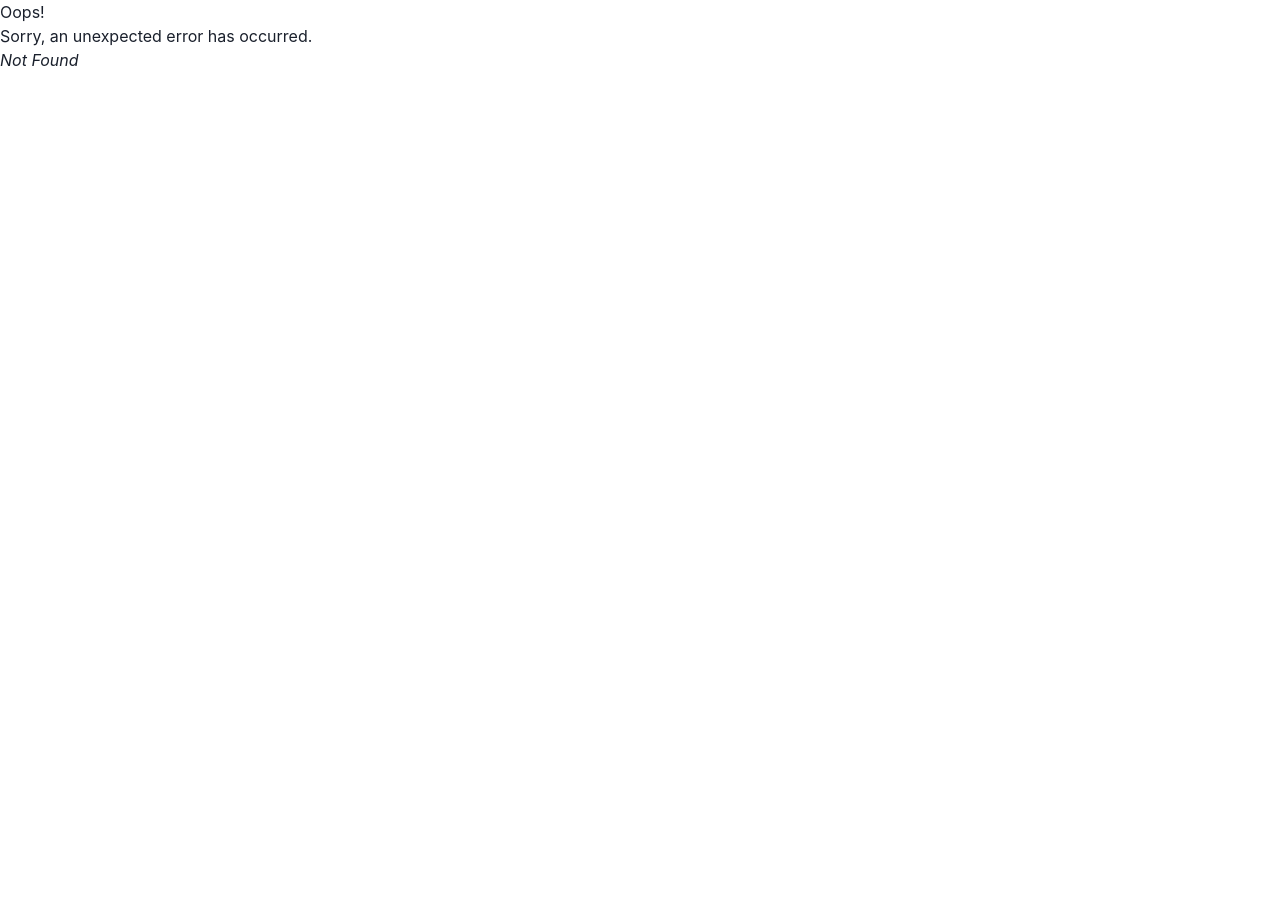
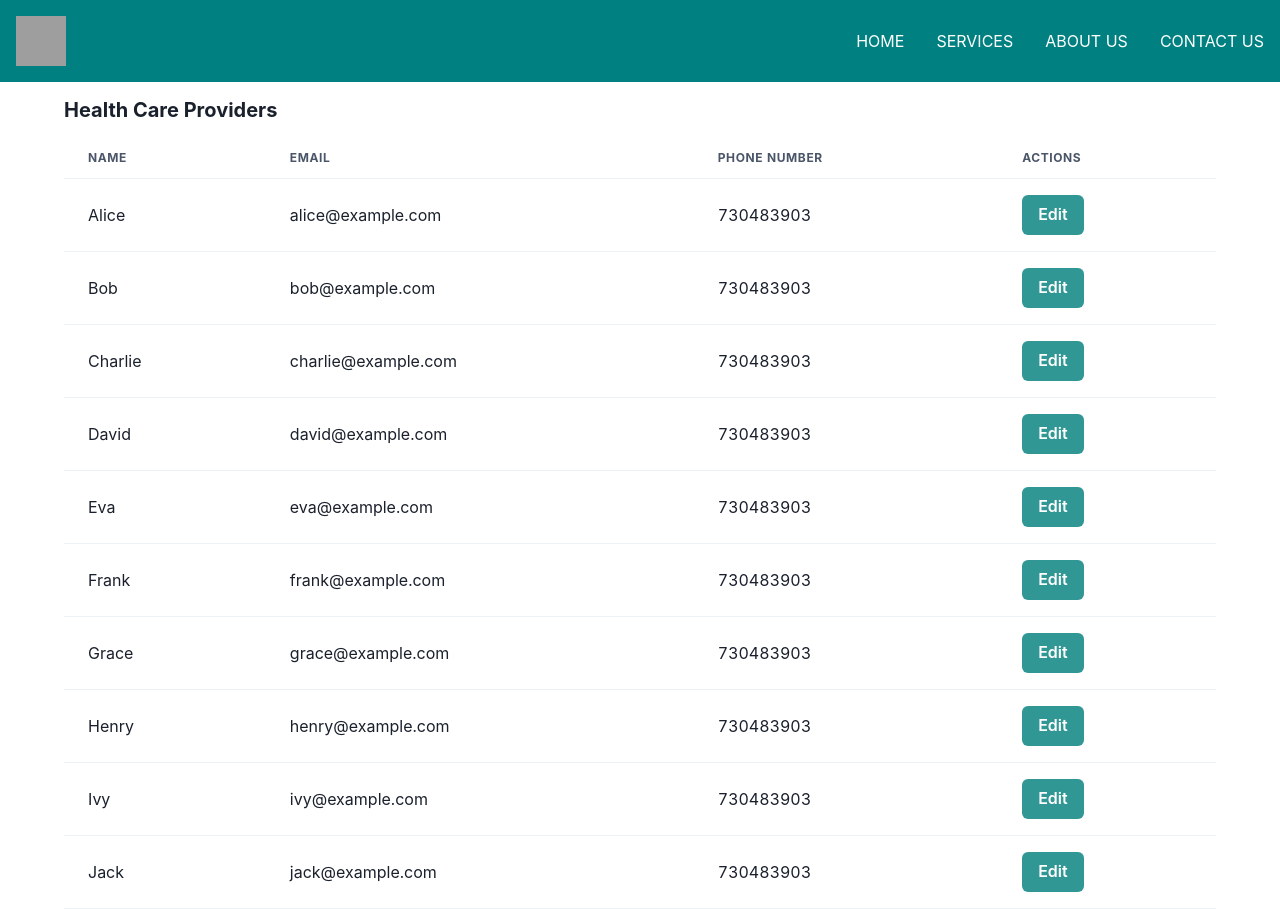
Before and after one commit to Trivedhkumar/smart-health, a React (Create React App) app: page /healthcareprovidermanagement in a window 1280 px wide. Before the commit this address had no page. Before the commit the page ends 800 px from the top, so only its background shows below. Built offline with nearby package versions, Linux system fonts and the light colour scheme; grey boxes are pictures that could not be loaded.

Commit message:
feat:healthcareprovidermanagement

```diff
--- a/src/App.tsx
+++ b/src/App.tsx
@@ -18,6 +18,7 @@ import {
 import PersonalHealthRecordsDetailsScreen from "./screens/personalHealthRecordDetails";
 import SymptomChecker from "./screens/symptomChecker";
 import UserManagementScreen from "./screens/userManagement";
+import HealthCareProviderManagement from "./screens/healthCareProviderManagement";
 const ROUTES_ARRAY = [
   {
     path: "/login",
@@ -88,6 +89,11 @@ const ROUTES_ARRAY = [
     element: <UserManagementScreen />,
     errorElement: <ErrorPage />,
   },
+  {
+    path: "/healthcareprovidermanagement",
+    element: <HealthCareProviderManagement />,
+    errorElement: <ErrorPage />,
+  },
 ];
 const router = createBrowserRouter(ROUTES_ARRAY);
 
--- /dev/null
+++ b/src/screens/healthCareProviderManagement/constants.ts
@@ -0,0 +1,84 @@
+import { v4 as uuidv4 } from "uuid";
+import { ROLES } from "../../constants";
+export const HEALTHCARE_PROVIDERS = [
+  {
+    id: uuidv4(),
+    name: "Alice",
+    deleted: false,
+    mobile: "730483903",
+    email: "alice@example.com",
+    role: ROLES.HEALTHCARE_PROVIDERS,
+  },
+  {
+    id: uuidv4(),
+    name: "Bob",
+    deleted: false,
+    mobile: "730483903",
+    email: "bob@example.com",
+    role: ROLES.HEALTHCARE_PROVIDERS,
+  },
+  {
+    id: uuidv4(),
+    name: "Charlie",
+    deleted: false,
+    mobile: "730483903",
+    email: "charlie@example.com",
+    role: ROLES.HEALTHCARE_PROVIDERS,
+  },
+  {
+    id: uuidv4(),
+    name: "David",
+    deleted: false,
+    mobile: "730483903",
+    email: "david@example.com",
+    role: ROLES.HEALTHCARE_PROVIDERS,
+  },
+  {
+    id: uuidv4(),
+    name: "Eva",
+    deleted: false,
+    mobile: "730483903",
+    email: "eva@example.com",
+    role: ROLES.HEALTHCARE_PROVIDERS,
+  },
+  {
+    id: uuidv4(),
+    name: "Frank",
+    deleted: false,
+    mobile: "730483903",
+    email: "frank@example.com",
+    role: ROLES.HEALTHCARE_PROVIDERS,
+  },
+  {
+    id: uuidv4(),
+    name: "Grace",
+    deleted: false,
+    mobile: "730483903",
+    email: "grace@example.com",
+    role: ROLES.HEALTHCARE_PROVIDERS,
+  },
+  {
+    id: uuidv4(),
+    name: "Henry",
+    deleted: false,
+    mobile: "730483903",
+    email: "henry@example.com",
+    role: ROLES.HEALTHCARE_PROVIDERS,
+  },
+  {
+    id: uuidv4(),
+    name: "Ivy",
+    deleted: false,
+    mobile: "730483903",
+    email: "ivy@example.com",
+    role: ROLES.HEALTHCARE_PROVIDERS,
+  },
+  {
+    id: uuidv4(),
+    name: "Jack",
+    deleted: false,
+    mobile: "730483903",
+    email: "jack@example.com",
+    role: ROLES.HEALTHCARE_PROVIDERS,
+  },
+];
--- /dev/null
+++ b/src/screens/healthCareProviderManagement/index.tsx
@@ -0,0 +1,188 @@
+import {
+  Box,
+  Button,
+  FormControl,
+  FormErrorMessage,
+  FormLabel,
+  Heading,
+  HStack,
+  Input,
+  Modal,
+  ModalBody,
+  ModalCloseButton,
+  ModalContent,
+  ModalFooter,
+  ModalHeader,
+  ModalOverlay,
+  Select,
+  Stack,
+  Table,
+  TableContainer,
+  Tbody,
+  Td,
+  Textarea,
+  Th,
+  Thead,
+  Tr,
+  useDisclosure,
+  useToast,
+} from "@chakra-ui/react";
+import { zodResolver } from "@hookform/resolvers/zod";
+import { startCase } from "lodash";
+import React, { useState } from "react";
+import { Controller, useForm } from "react-hook-form";
+import { z } from "zod";
+import { NavBar } from "../../components";
+import { getMenuItemsByRole } from "../../utils/functions";
+import { DOCTORS } from "../home/constants";
+import { HEALTHCARE_PROVIDERS } from "./constants";
+const validationSchema = z.object({
+  name: z.string().min(1, { message: "Please enter the name" }),
+  email: z.string().email().min(1, { message: "Please enter the email" }),
+  mobile: z.string().min(1, { message: "Please enter the mobile" }),
+});
+type ValidationSchema = z.infer<typeof validationSchema>;
+const defaultFormValues = {
+  name: "",
+  email: "",
+  mobile: "",
+};
+const HealthCareProviderManagement = () => {
+  const [healthCareProviders, setHealthCareProviders] =
+    useState(HEALTHCARE_PROVIDERS);
+  const toast = useToast();
+  const { isOpen, onOpen, onClose } = useDisclosure();
+
+  const userMenu = getMenuItemsByRole(localStorage.getItem("user"));
+  const handleEdit = (id: number | string) => {
+    setHealthCareProviders(
+      healthCareProviders.map((user) =>
+        user.id === id ? { ...user, deactivated: true, activated: false } : user
+      )
+    );
+    onOpen();
+  };
+  const handleClose = () => {
+    reset();
+    onClose();
+  };
+  const {
+    control,
+    handleSubmit,
+    formState: { isSubmitting, errors },
+    reset,
+    register,
+  } = useForm<ValidationSchema>({
+    mode: "onBlur",
+    defaultValues: defaultFormValues,
+    resolver: zodResolver(validationSchema),
+  });
+  const onSubmit = async (values: ValidationSchema) => {
+    console.log("values", values);
+
+    // Simulate backend call
+    reset();
+    onClose();
+    toast({
+      title: "Details updated successfully",
+      description: "We've updated the user details for you.",
+      status: "success",
+      duration: 3000,
+      isClosable: true,
+    });
+  };
+  return (
+    <Box>
+      <NavBar menuarray={userMenu} />
+      <Stack maxWidth={"90%"} margin={"auto"} spacing={4}>
+        <Heading as={"h3"} size={"md"}>
+          Health Care Providers
+        </Heading>
+        <TableContainer>
+          <Table variant="simple">
+            <Thead>
+              <Tr>
+                <Th>Name</Th>
+                <Th>Email</Th>
+                <Th>Phone Number</Th>
+                <Th>Actions</Th>
+              </Tr>
+            </Thead>
+            <Tbody>
+              {healthCareProviders.map((user) => (
+                <Tr key={user.id}>
+                  <Td>{startCase(user.name)}</Td>
+                  <Td>{user.email}</Td>
+                  <Td>{startCase(user.mobile)}</Td>
+                  <Td>
+                    <Button
+                      onClick={() => handleEdit(user.id)}
+                      colorScheme={"teal"}
+                    >
+                      Edit
+                    </Button>
+                  </Td>
+                </Tr>
+              ))}
+            </Tbody>
+          </Table>
+        </TableContainer>
+      </Stack>
+      <Modal isOpen={isOpen} onClose={handleClose}>
+        <ModalOverlay />
+        <ModalContent>
+          <ModalHeader> Edit Details</ModalHeader>
+          <ModalCloseButton />
+          <ModalBody>
+            <form>
+              <FormControl my={2} isInvalid={!!errors.name}>
+                <Input type={"text"} placeholder="name" {...register("name")} />
+                <FormErrorMessage colorScheme="red">
+                  {errors.name && errors.name.message}
+                </FormErrorMessage>
+              </FormControl>
+
+              <FormControl my={2} isInvalid={!!errors.email}>
+                <Input
+                  type={"text"}
+                  placeholder="email@xyz.com"
+                  {...register("email")}
+                />
+
+                <FormErrorMessage colorScheme="red">
+                  {errors.email && errors.email.message}
+                </FormErrorMessage>
+              </FormControl>
+              <FormControl my={2} isInvalid={!!errors.mobile}>
+                <Input
+                  type={"number"}
+                  placeholder="9999999999"
+                  {...register("mobile")}
+                />
+
+                <FormErrorMessage colorScheme="red">
+                  {errors.mobile && errors.mobile.message}
+                </FormErrorMessage>
+              </FormControl>
+            </form>
+          </ModalBody>
+
+          <ModalFooter>
+            <Button
+              mr={3}
+              colorScheme="teal"
+              onClick={handleSubmit(onSubmit)}
+              isLoading={isSubmitting}
+            >
+              Confirm
+            </Button>
+            <Button colorScheme="red" onClick={handleClose}>
+              Cancel
+            </Button>
+          </ModalFooter>
+        </ModalContent>
+      </Modal>
+    </Box>
+  );
+};
+export default HealthCareProviderManagement;
```
